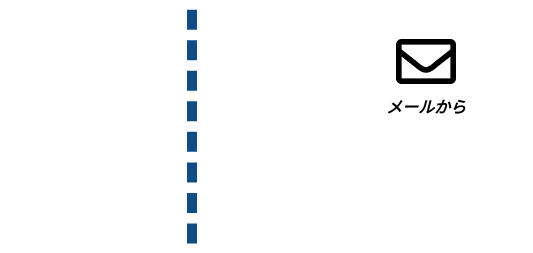
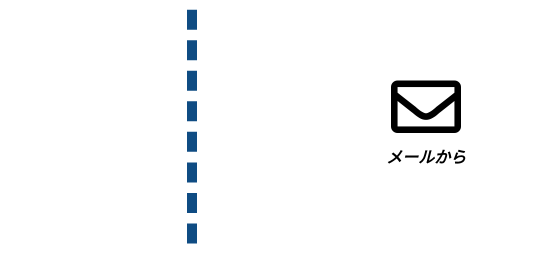
Before and after one commit to Takumi-0126/JBPortfolio, a plain HTML site: page index.html in a window 1280 px wide. Shown: the part 7478-7731 px from the top of the page, 69-602 px from the left. Drawn offline with nearby package versions, Linux system fonts and the light colour scheme.

Commit message:
form commit.

```diff
--- a/CSS/stylesheet.scss
+++ b/CSS/stylesheet.scss
@@ -1199,8 +1199,7 @@ section {
   }
 
   &-btn_interview-icon {
-    display: flex;
-    justify-content: center;
+    @include center;
     text-align: center;
     margin-bottom: 50px;
   }
@@ -1238,7 +1237,7 @@ i.fa-envelope {
 }
 
 .icon-size {
-  font-size: 6rem;
+  font-size: 7rem;
 
   @include sp {
     font-size: 4rem;
```
Also changed, not shown: CSS/stylesheet.css, 1 other file.
